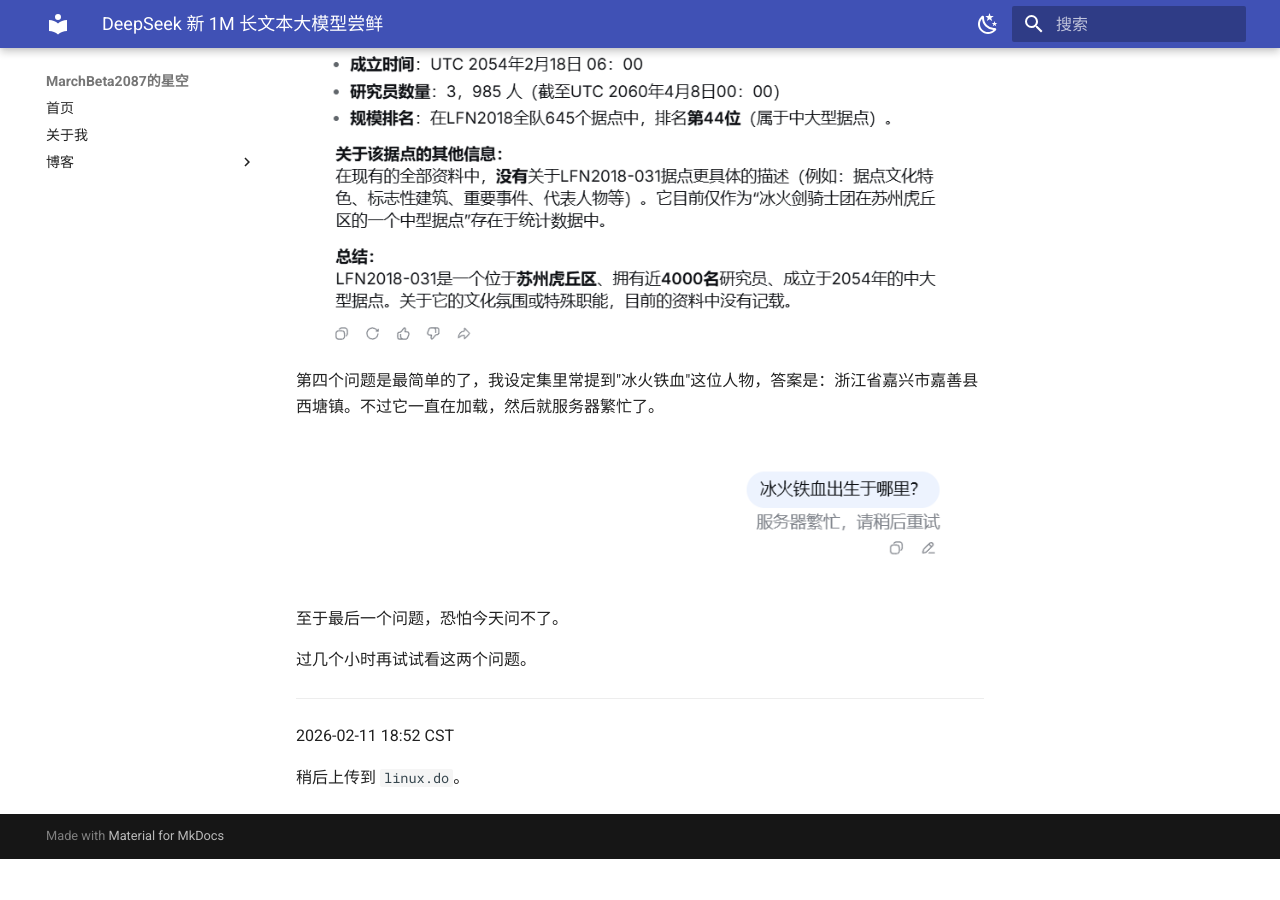
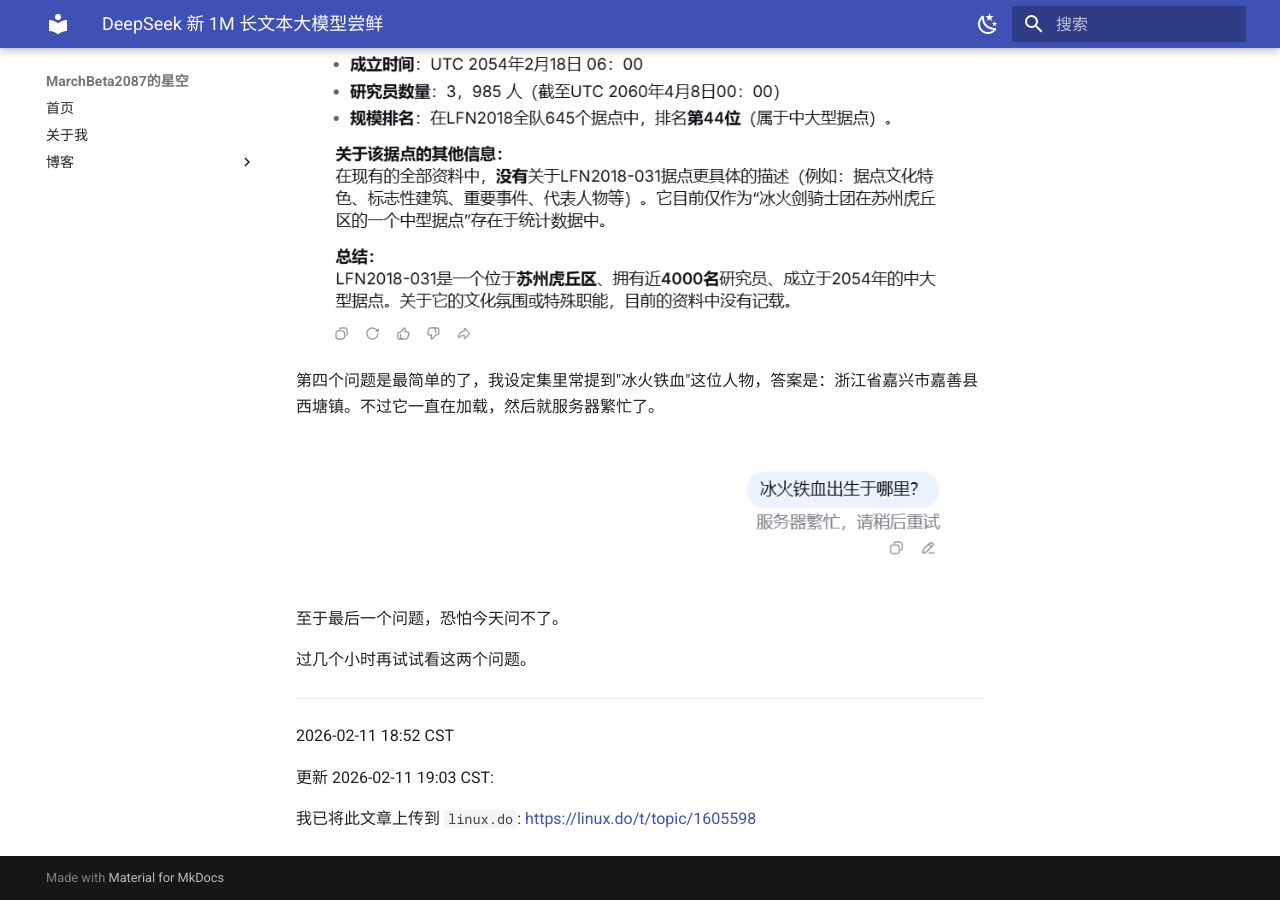
Before and after one commit to MarchBeta2087/blogs, an MkDocs documentation site: the page built from docs/blogs/DeepSeek新1M长文本大模型尝鲜.md, in a window 1280 px wide and 900 px high, scrolled down 6617 px. Built offline with MkDocs 1.6.1 and Material for MkDocs 9.7.7, drawn with Linux system fonts in a browser that asks for light colours; before the commit the page ends 7476 px from its top, so only the background shows below that.

Commit message:
新文章已上传 linux.do

```diff
--- a/docs/blogs/DeepSeek新1M长文本大模型尝鲜.md
+++ b/docs/blogs/DeepSeek新1M长文本大模型尝鲜.md
@@ -58,4 +58,6 @@
 
 2026-02-11 18:52 CST
 
-稍后上传到 `linux.do`。
+更新 2026-02-11 19:03 CST:
+
+我已将此文章上传到 `linux.do`: [https://linux.do/t/topic/1605598](https://linux.do/t/topic/1605598)
```
